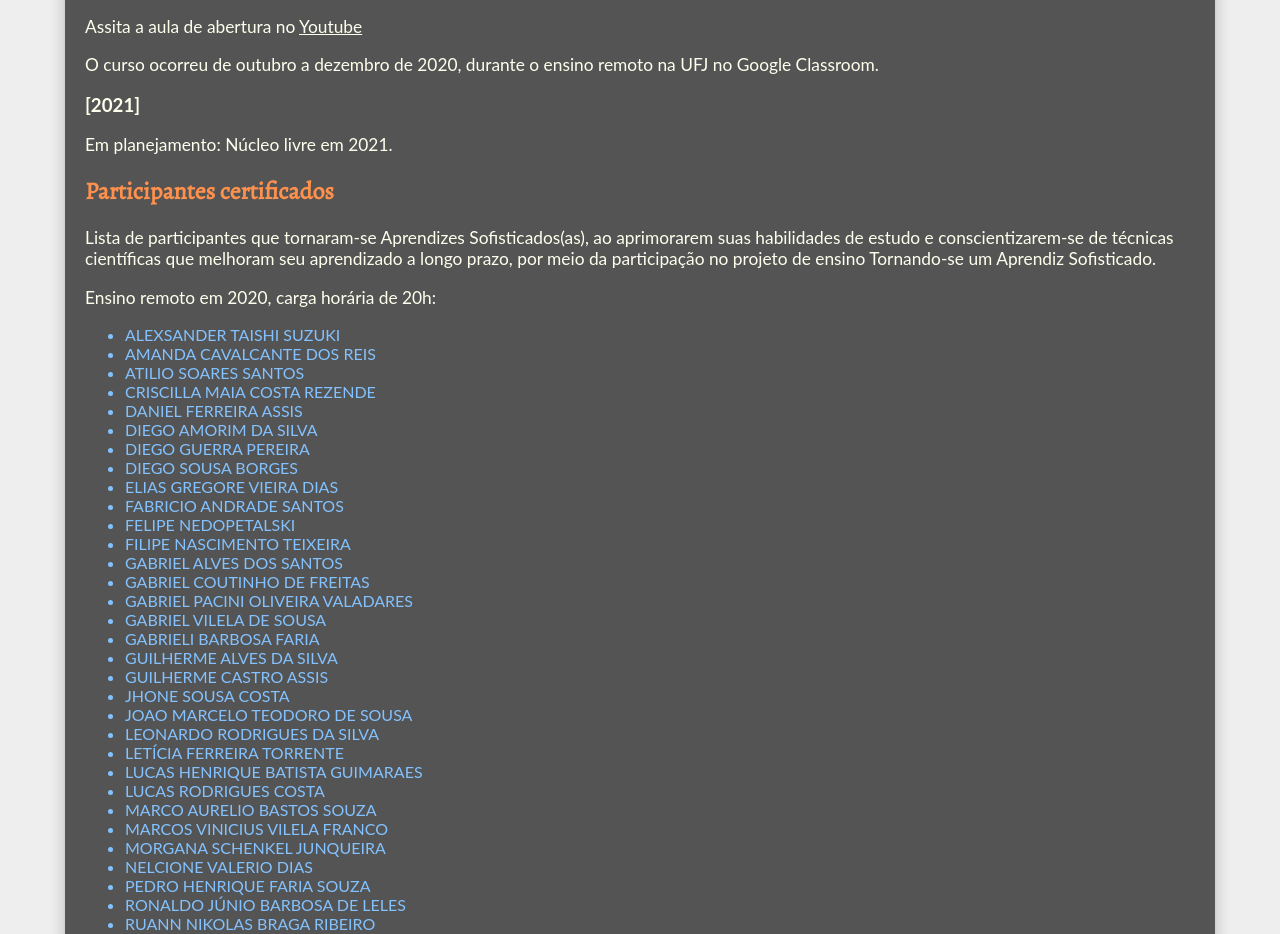
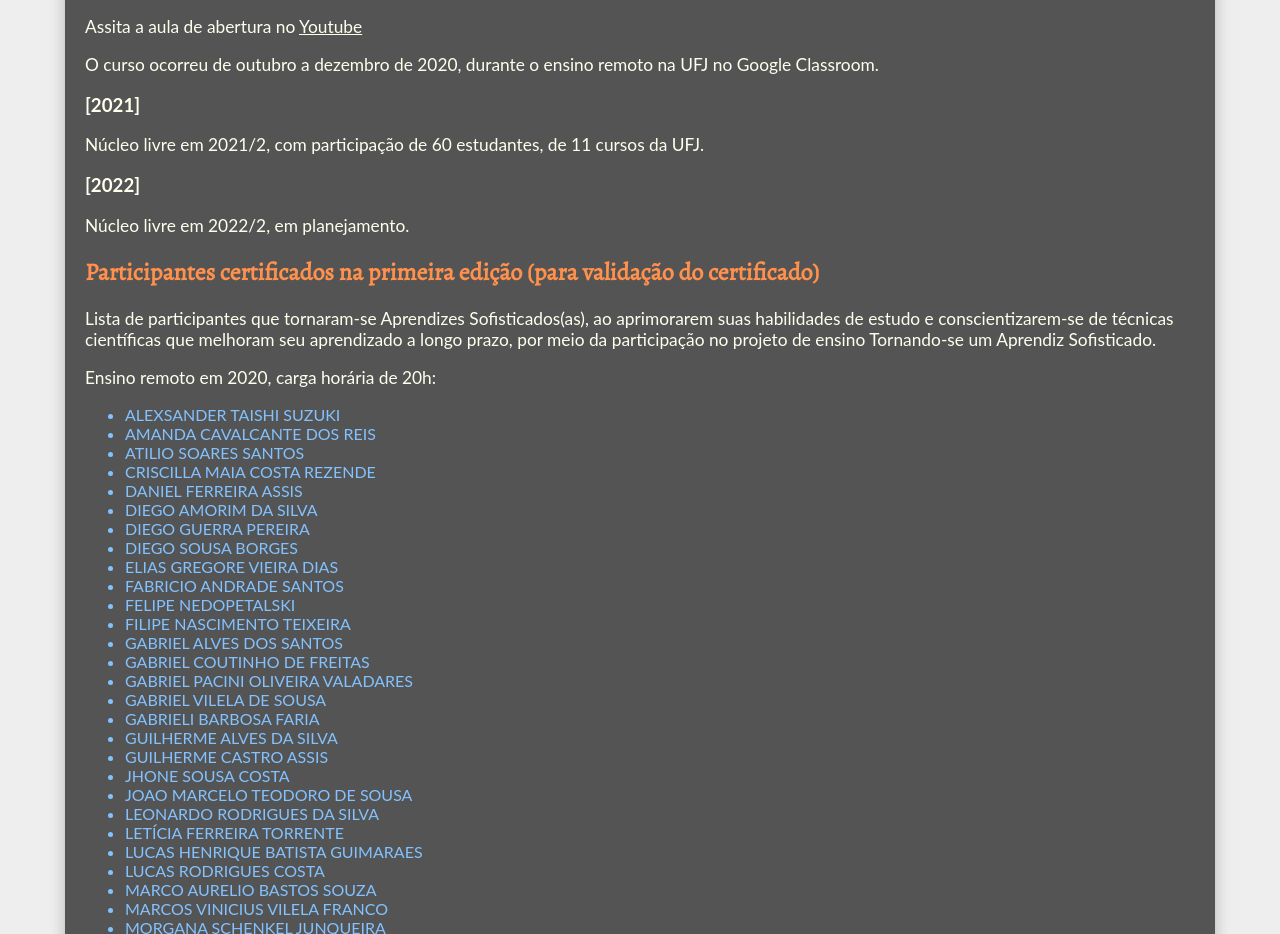
Before and after one commit to thborges/thborges.github.io, a plain HTML site: page aprendizsofisticado/index.html in a window 1280 px wide. Shown: the part 901-1835 px from the top of the page. Drawn offline with nearby package versions, Linux system fonts and the light colour scheme; a script that the page names is missing.

Commit message:
AS: Update project editions.

```diff
--- a/aprendizsofisticado/index.html
+++ b/aprendizsofisticado/index.html
@@ -85,9 +85,12 @@
 <p>O curso ocorreu de outubro a dezembro de 2020, durante o ensino remoto na UFJ no Google Classroom.</p>
 
 <h3>[2021]</h3>
-<p>Em planejamento: Núcleo livre em 2021.</p>
+<p>Núcleo livre em 2021/2, com participação de 60 estudantes, de 11 cursos da UFJ.</p>
 
-<h2 id="participantes">Participantes certificados</h2>
+<h3>[2022]</h3>
+<p>Núcleo livre em 2022/2, em planejamento.</p>
+
+<h2 id="participantes">Participantes certificados na primeira edição (para validação do certificado)</h2>
 
 <p>Lista de participantes que tornaram-se Aprendizes Sofisticados(as), ao aprimorarem suas habilidades de estudo e conscientizarem-se de técnicas científicas que melhoram seu aprendizado a longo prazo, por meio da participação no projeto de ensino Tornando-se um Aprendiz Sofisticado.</p>
 
```
